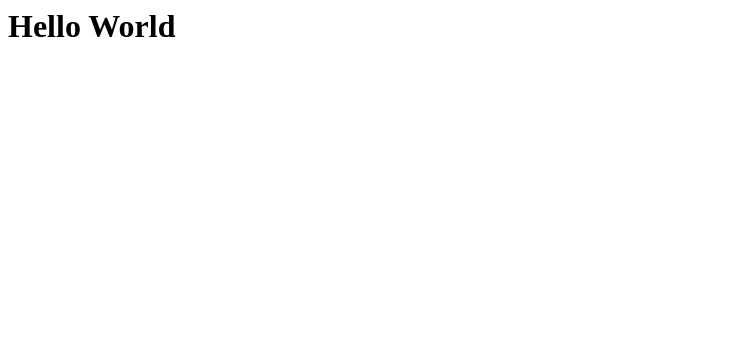
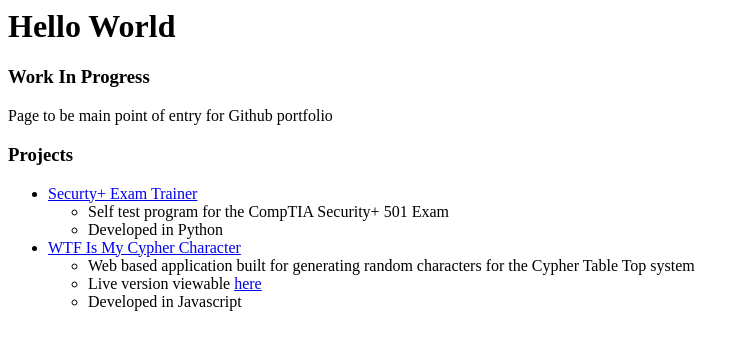
Before and after one commit to EvanSteele/EvanSteele.github.io, a plain HTML site: page index.html in a window 1280 px wide. Shown: the whole page, without its empty margins (0-750 px from the left). Drawn offline with Linux system fonts and the light colour scheme.

Commit message:
Update home page
Provided links to and overview of other projects

```diff
--- a/index.html
+++ b/index.html
@@ -1 +1,19 @@
 <h1>Hello World</h1>
+<h3>Work In Progress</h3>
+<p>Page to be main point of entry for Github portfolio</p>
+
+<h3>Projects</h3>
+<ul>
+  <li><a href="https://github.com/EvanSteele/Security-501-Tester-program">Securty+ Exam Trainer</a></li>
+  <ul>
+    <li>Self test program for the CompTIA Security+ 501 Exam</li>
+    <li>Developed in Python</li>
+  </ul>
+  <li><a href="https://github.com/EvanSteele/WTFIM-Cypher-Character">WTF Is My Cypher Character</a></li>
+  <ul>
+    <li>Web based application built for generating random characters for the Cypher Table Top system</li>
+    <li>Live version viewable <a href="https://evansteele.github.io/WTFIM-Cypher-Character/">here</a></li>
+    <li>Developed in Javascript</li>
+  </ul>
+
+</ul>
```
